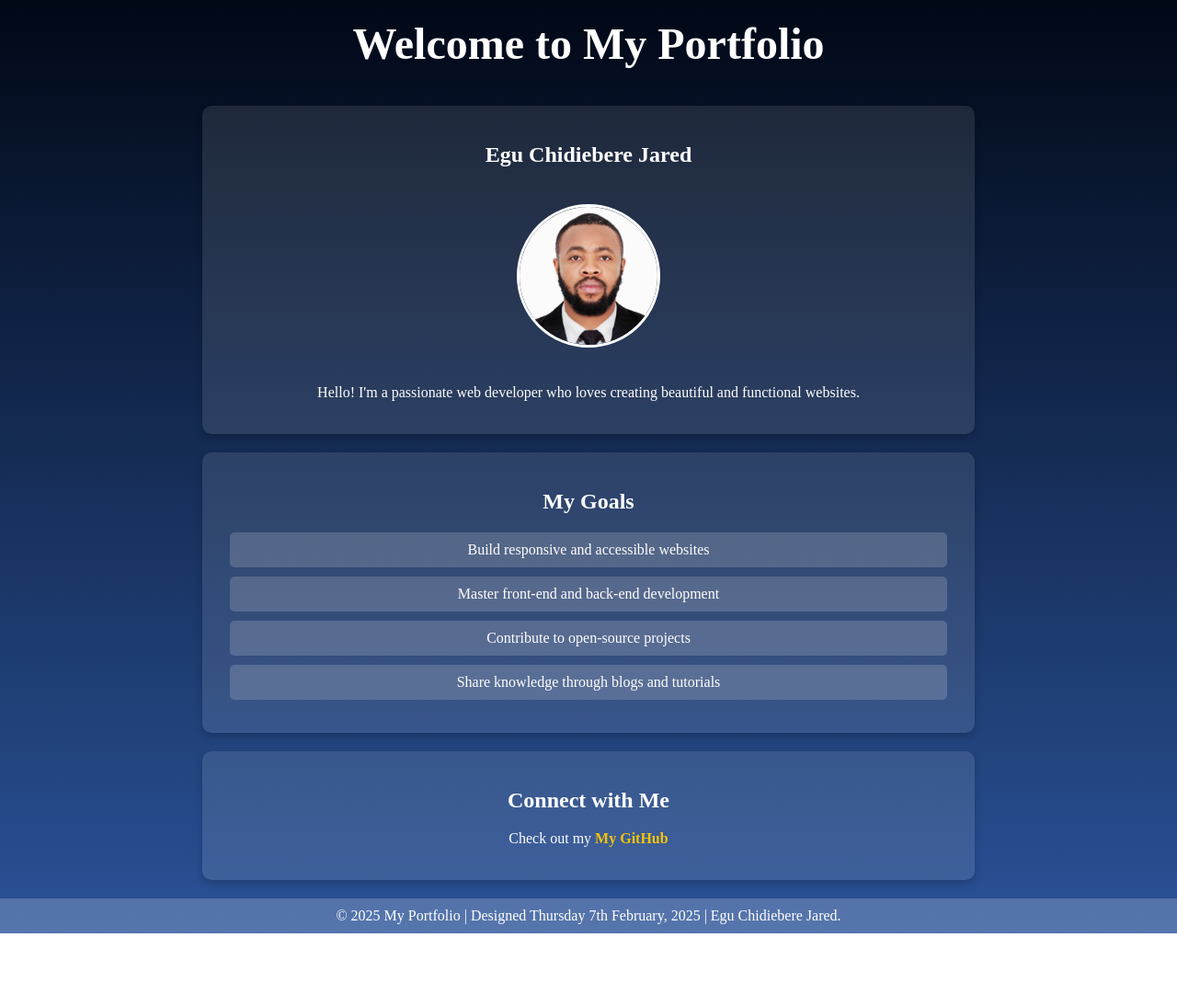
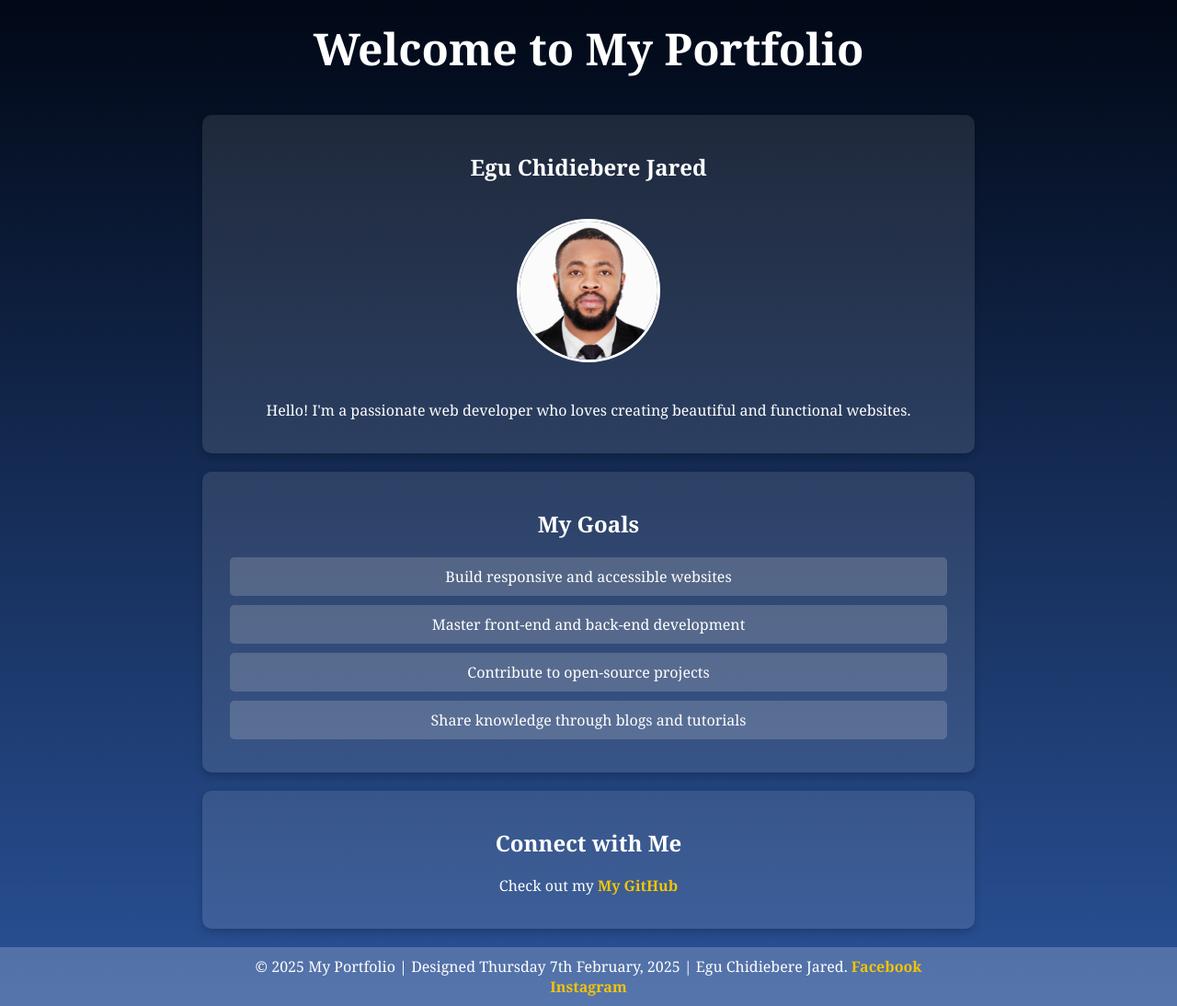
Before and after one commit to EguJaredoBoyd/IgHub, a plain HTML site: page Jared_Portfolio/index.html in a window 1280 px wide. Shown: the whole page at 92% size. Before the commit the page ends 1015 px from the top, so only its background shows below. Drawn offline with Linux system fonts and the light colour scheme.

Commit message:
Added Facebook and Instagram references

```diff
--- a/Assignment1/index.html
+++ b/Jared_Portfolio/index.html
@@ -12,7 +12,7 @@
 
     <section>
         <h2>Egu Chidiebere Jared</h2>
-        <img src="images/Jared.jpg" alt="Egu Chidiebere Jared">
+        <img src="./images/Jared.jpg" alt="Egu Chidiebere Jared">
         <p>Hello! I'm a passionate web developer who loves creating beautiful and functional websites.</p>
     </section>
 
@@ -29,11 +29,15 @@
     <section>
         <h2>Connect with Me</h2>
         <p>Check out my <a href="https://github.com/EguJaredoBoyd"> My GitHub</a></p>
+
     </section>
 
     <footer>
         &copy; 2025 My Portfolio | Designed Thursday 7th February, 2025 | Egu Chidiebere Jared.
+        <a href="https://www.facebook.com/share/15VftXgfSq/?mibextid=LQQJ4d">Facebook</a> <br>
+        <a href="https://www.instagram.com/egujaredoboyd?igsh=MTEwM20zMnZlMnlhNQ%3D%3D&utm_source=qr">Instagram</a>
     </footer>
+
 
 </body>
 </html>
--- a/Assignment1/styles.css
+++ b/Jared_Portfolio/styles.css
@@ -1,6 +1,6 @@
 body {
     margin: 0;
-    font-family: 'Times New Roman', Times, serif;
+    font-family: Georgia, 'Times New Roman', Times, serif;
     background: linear-gradient(to bottom, rgb(1, 8, 22), rgb(42, 82, 152));
     color: white;
     text-align: center;
```
Also changed, not shown: Jared_Portfolio/images/Jared.jpg (renamed from Assignment1/images/Jared.jpg).
